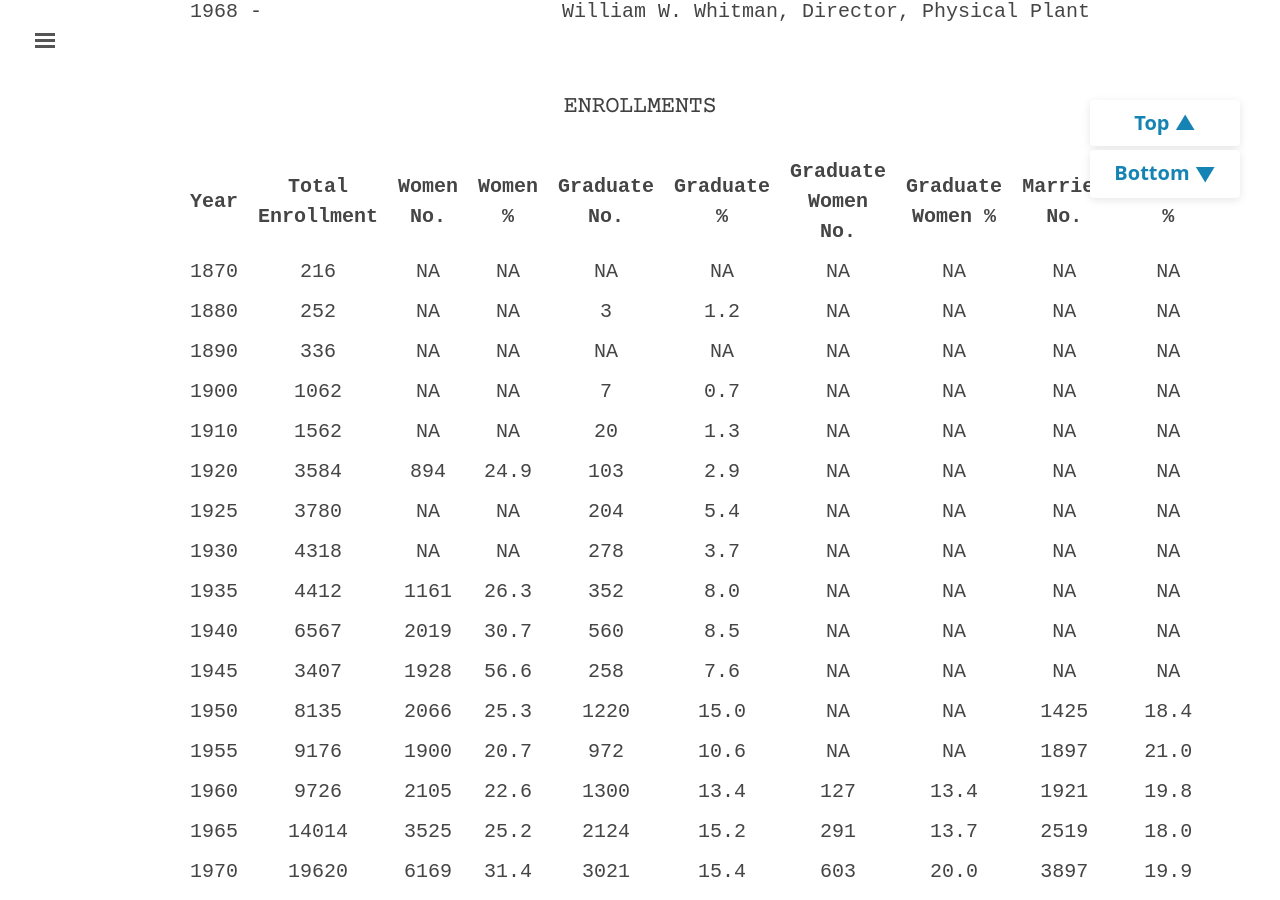
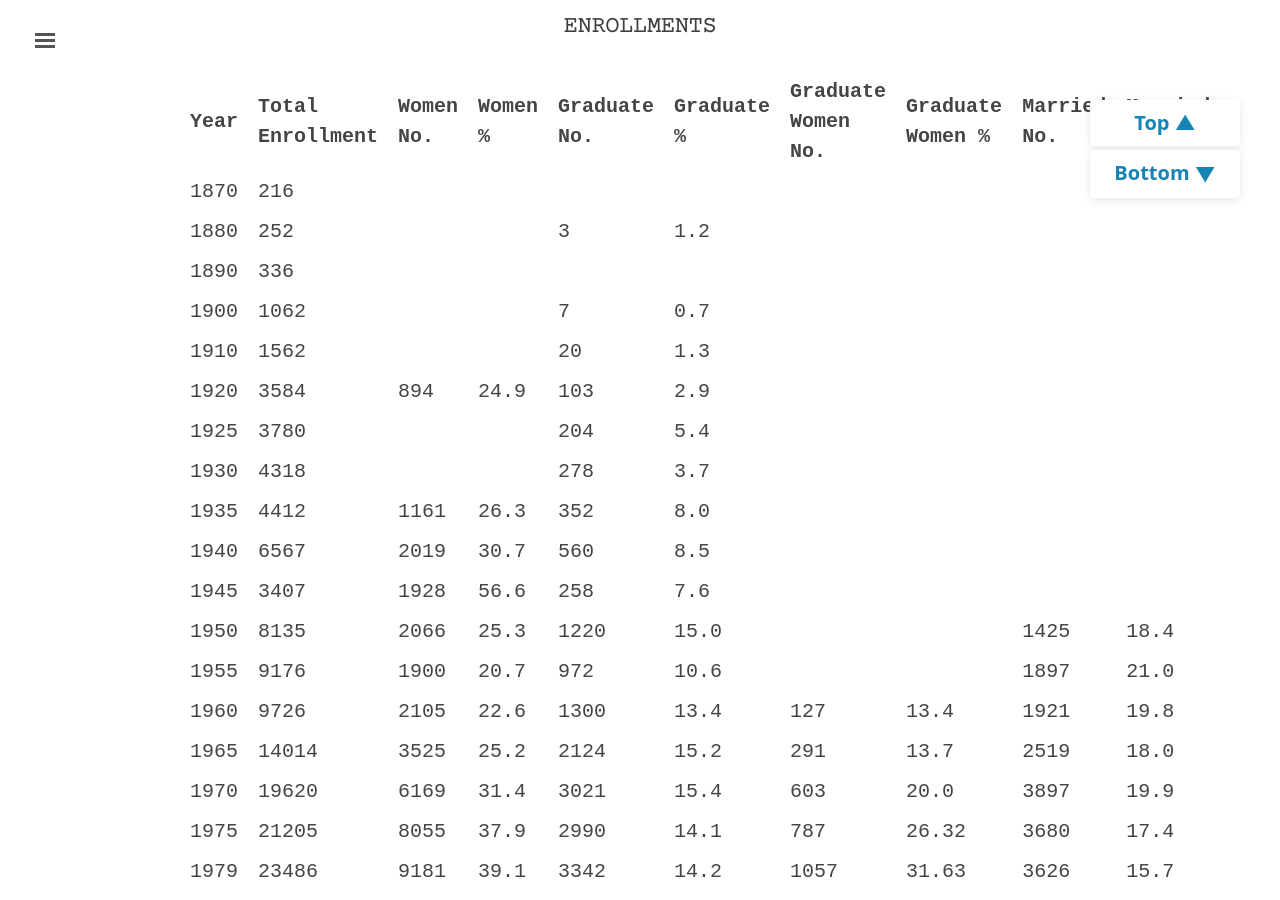
Before and after one commit to emanderson811/day-edition, a Jekyll site: the page built from _texts/1001day-appendices.md, in a window 1280 px wide and 900 px high, scrolled down 2927 px. Built offline with Jekyll 4.4.1, drawn with Linux system fonts in a browser that asks for light colours; some of the changed text lies outside the part shown.

Commit message:
Update 1001day-appendices.md

```diff
--- a/_texts/1001day-appendices.md
+++ b/_texts/1001day-appendices.md
@@ -141,50 +141,296 @@
 
 ## LANDSCAPE ARCHITECTS (STAFF)
 
-|       |                          |
-|:-----------|------------------------:|
-|1909 - | A.T. Erwin |
-|1920 - 1923 | F .H. Culley |
-|1923 - 1951 | P.H. Elwood |
-|1951 - 1960 | Ralph R. Rothacker |
-|1960 - 1962 | John R. Fitzsimmons |
-|1960 - 1967 | George W. Cumming |
-|1971 - | John P. Harrod, Jr. |
+<table>
+  <tr>
+    <td>1909 -     </td>
+    <td>A.T. Erwin</td>
+  </tr>
+  <tr>
+    <td>1920 - 1923</td>
+    <td>F.H. Culley</td>
+  </tr>
+  <tr>
+    <td>1923 - 1951</td>
+    <td>P.H. Elwood</td>
+  </tr>
+  <tr>
+    <td>1951 - 1960</td>
+    <td>Ralph R. Rothacker</td>
+  </tr>
+  <tr>
+    <td>1960 - 1962</td>
+    <td>John R. Fitzsimmons</td>
+  </tr>
+  <tr>
+    <td>1960 - 1967</td>
+    <td>George W. Cumming</td>
+  </tr>
+  <tr>
+    <td>1971 -     </td>
+    <td>John P. Harrod, Jr.</td>
+  </tr>
+</table>
+
 
 ## PHYSICAL PLANT PERSONNEL
 
-|||
-|:-----------|------------------------:|
-|1909 - 1910 | Ben Edwards, Custodian of Public Buildings and Supt. of Repairs and Improvements |
-|1910 - 1936 | Thomas Sloss, Supt. of Buildings and Grounds |
-|1936 - 1945 | Boyne H. Platt, Supt. of Buildings and Grounds |
-|1945 - 1968 | Ben W. Schaefer, Supt. of Buildings and Grounds Director, Physical Plant |
-|1968 -  | William W. Whitman, Director, Physical Plant |
+<table>
+  <tr>
+    <td>1909 - 1910</td>
+    <td>Ben Edwards, Custodian of Public Buildings and Supt. of Repairs and Improvements</td>
+  </tr>
+  <tr>
+    <td>1910 - 1936</td>
+    <td>Thomas Sloss, Supt. of Buildings and Grounds</td>
+  </tr>
+  <tr>
+    <td>1936 - 1945</td>
+    <td>Boyne H. Platt, Supt. of Buildings and Grounds</td>
+  </tr>
+  <tr>
+    <td>1945 - 1968</td>
+    <td>Ben W. Schaefer, Supt. of Buildings and Grounds Director, Physical Plant</td>
+  </tr>
+  <tr>
+    <td>1968 -     </td>
+    <td>William W. Whitman, Director, Physical Plant</td>
+  </tr>
+</table>
+
 
 ## ENROLLMENTS
 
-
-
-|Year|Total Enrollment|Women No.|Women %|Graduate No.|Graduate %|Graduate Women No.|Graduate Women %|Married No.| Married %|
-|:---|:----:|:--:|:--:|:--:|:--:|:-----:|:----:|:--:|:--:|-----:|
-|1870|216|NA|NA|NA|NA|NA|NA|NA|NA|
-|1880|252|NA|NA|3|1.2|NA|NA|NA|NA|
-|1890|336|NA|NA|NA|NA|NA|NA|NA|NA|
-|1900|1062|NA|NA|7|0.7|NA|NA|NA|NA|
-|1910|1562|NA|NA|20|1.3|NA|NA|NA|NA|
-|1920|3584|894|24.9|103|2.9|NA|NA|NA|NA|
-|1925|3780|NA|NA|204|5.4|NA|NA|NA|NA|
-|1930|4318|NA|NA|278|3.7|NA|NA|NA|NA|
-|1935|4412|1161|26.3|352|8.0|NA|NA|NA|NA|
-|1940|6567|2019|30.7|560|8.5|NA|NA|NA|NA|
-|1945|3407|1928|56.6|258|7.6|NA|NA|NA|NA|
-|1950|8135|2066|25.3|1220|15.0|NA|NA|1425|18.4|
-|1955|9176|1900|20.7|972|10.6|NA|NA|1897|21.0|
-|1960|9726|2105|22.6|1300|13.4|127|13.4|1921|19.8|
-|1965|14014|3525|25.2|2124|15.2|291|13.7|2519|18.0|
-|1970|19620|6169|31.4|3021|15.4|603|20.0|3897|19.9|
-|1975|21205|8055|37.9|2990|14.1|787|26.32|3680|17.4|
-|1979|23486|9181|39.1|3342|14.2|1057|31.63|3626|15.7|
+<table>
+  <tr>
+    <th>Year</th>
+    <th>Total Enrollment</th>
+    <th>Women No.</th>
+    <th>Women %</th>
+    <th>Graduate No.</th>
+    <th>Graduate %</th>
+    <th>Graduate Women No.</th>
+    <th>Graduate Women %</th>
+    <th>Married No.</th>
+    <th>Married %</th>
+  </tr>
+  <tr>
+    <td>1870</td>
+    <td>216</td>
+    <td></td>
+    <td></td>
+    <td></td>
+    <td></td>
+    <td></td>
+    <td></td>
+    <td></td>
+    <td></td>
+  </tr>
+  <tr>
+    <td>1880</td>
+    <td>252</td>
+    <td></td>
+    <td></td>
+    <td>3</td>
+    <td>1.2</td>
+    <td></td>
+    <td></td>
+    <td></td>
+    <td></td>
+  </tr>
+  <tr>
+    <td>1890</td>
+    <td>336</td>
+    <td></td>
+    <td></td>
+    <td></td>
+    <td></td>
+    <td></td>
+    <td></td>
+    <td></td>
+    <td></td>
+  </tr>
+  <tr>
+    <td>1900</td>
+    <td>1062</td>
+    <td></td>
+    <td></td>
+    <td>7</td>
+    <td>0.7</td>
+    <td></td>
+    <td></td>
+    <td></td>
+    <td></td>
+  </tr>
+  <tr>
+    <td>1910</td>
+    <td>1562</td>
+    <td></td>
+    <td></td>
+    <td>20</td>
+    <td>1.3</td>
+    <td></td>
+    <td></td>
+    <td></td>
+    <td></td>
+  </tr>
+  <tr>
+    <td>1920</td>
+    <td>3584</td>
+    <td>894</td>
+    <td>24.9</td>
+    <td>103</td>
+    <td>2.9</td>
+    <td></td>
+    <td></td>
+    <td></td>
+    <td></td>
+  </tr>
+  <tr>
+    <td>1925</td>
+    <td>3780</td>
+    <td></td>
+    <td></td>
+    <td>204</td>
+    <td>5.4</td>
+    <td></td>
+    <td></td>
+    <td></td>
+    <td></td>
+  </tr>
+  <tr>
+    <td>1930</td>
+    <td>4318</td>
+    <td></td>
+    <td></td>
+    <td>278</td>
+    <td>3.7</td>
+    <td></td>
+    <td></td>
+    <td></td>
+    <td></td>
+  </tr>
+  <tr>
+    <td>1935</td>
+    <td>4412</td>
+    <td>1161</td>
+    <td>26.3</td>
+    <td>352</td>
+    <td>8.0</td>
+    <td></td>
+    <td></td>
+    <td></td>
+    <td></td>
+  </tr>
+  <tr>
+    <td>1940</td>
+    <td>6567</td>
+    <td>2019</td>
+    <td>30.7</td>
+    <td>560</td>
+    <td>8.5</td>
+    <td></td>
+    <td></td>
+    <td></td>
+    <td></td>
+  </tr>
+  <tr>
+    <td>1945</td>
+    <td>3407</td>
+    <td>1928</td>
+    <td>56.6</td>
+    <td>258</td>
+    <td>7.6</td>
+    <td></td>
+    <td></td>
+    <td></td>
+    <td></td>
+  </tr>
+  <tr>
+    <td>1950</td>
+    <td>8135</td>
+    <td>2066</td>
+    <td>25.3</td>
+    <td>1220</td>
+    <td>15.0</td>
+    <td></td>
+    <td></td>
+    <td>1425</td>
+    <td>18.4</td>
+  </tr>
+  <tr>
+    <td>1955</td>
+    <td>9176</td>
+    <td>1900</td>
+    <td>20.7</td>
+    <td>972</td>
+    <td>10.6</td>
+    <td></td>
+    <td></td>
+    <td>1897</td>
+    <td>21.0</td>
+  </tr>
+  <tr>
+    <td>1960</td>
+    <td>9726</td>
+    <td>2105</td>
+    <td>22.6</td>
+    <td>1300</td>
+    <td>13.4</td>
+    <td>127</td>
+    <td>13.4</td>
+    <td>1921</td>
+    <td>19.8</td>
+  </tr>
+  <tr>
+    <td>1965</td>
+    <td>14014</td>
+    <td>3525</td>
+    <td>25.2</td>
+    <td>2124</td>
+    <td>15.2</td>
+    <td>291</td>
+    <td>13.7</td>
+    <td>2519</td>
+    <td>18.0</td>
+  </tr>
+  <tr>
+    <td>1970</td>
+    <td>19620</td>
+    <td>6169</td>
+    <td>31.4</td>
+    <td>3021</td>
+    <td>15.4</td>
+    <td>603</td>
+    <td>20.0</td>
+    <td>3897</td>
+    <td>19.9</td>
+  </tr>
+  <tr>
+    <td>1975</td>
+    <td>21205</td>
+    <td>8055</td>
+    <td>37.9</td>
+    <td>2990</td>
+    <td>14.1</td>
+    <td>787</td>
+    <td>26.32</td>
+    <td>3680</td>
+    <td>17.4</td>
+  </tr>
+  <tr>
+    <td>1979</td>
+    <td>23486</td>
+    <td>9181</td>
+    <td>39.1</td>
+    <td>3342</td>
+    <td>14.2</td>
+    <td>1057</td>
+    <td>31.63</td>
+    <td>3626</td>
+    <td>15.7</td>
+  </tr>
+</table>
 
 Enrollments  are  all for  fall quarter
 
```
